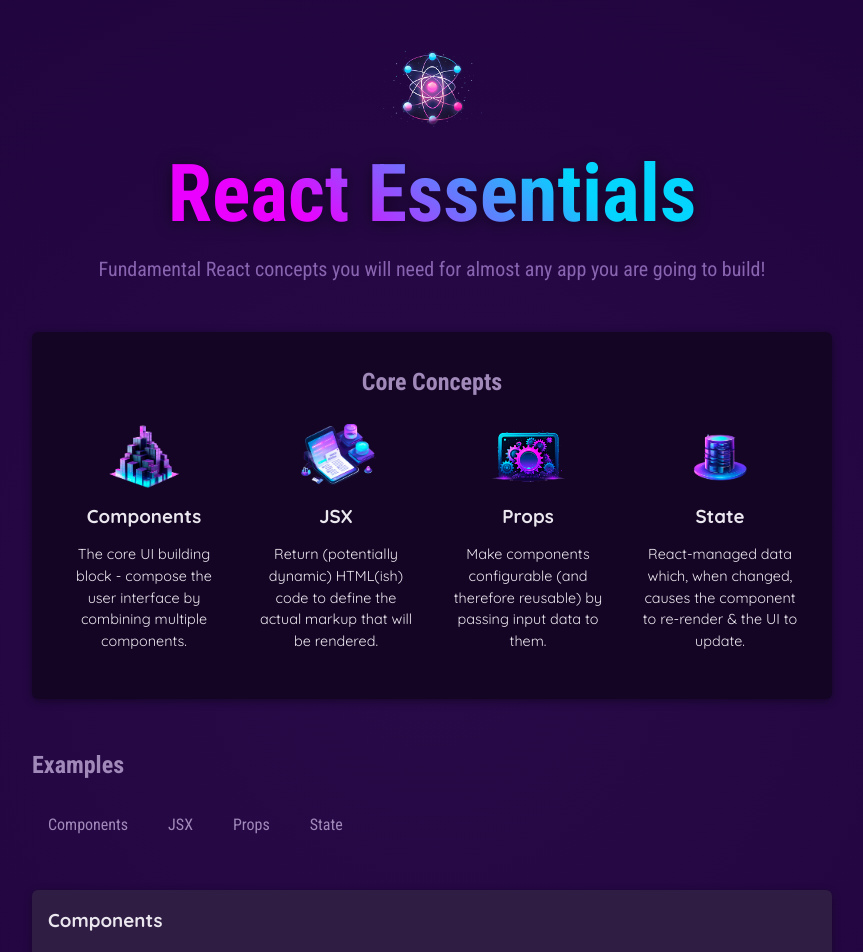
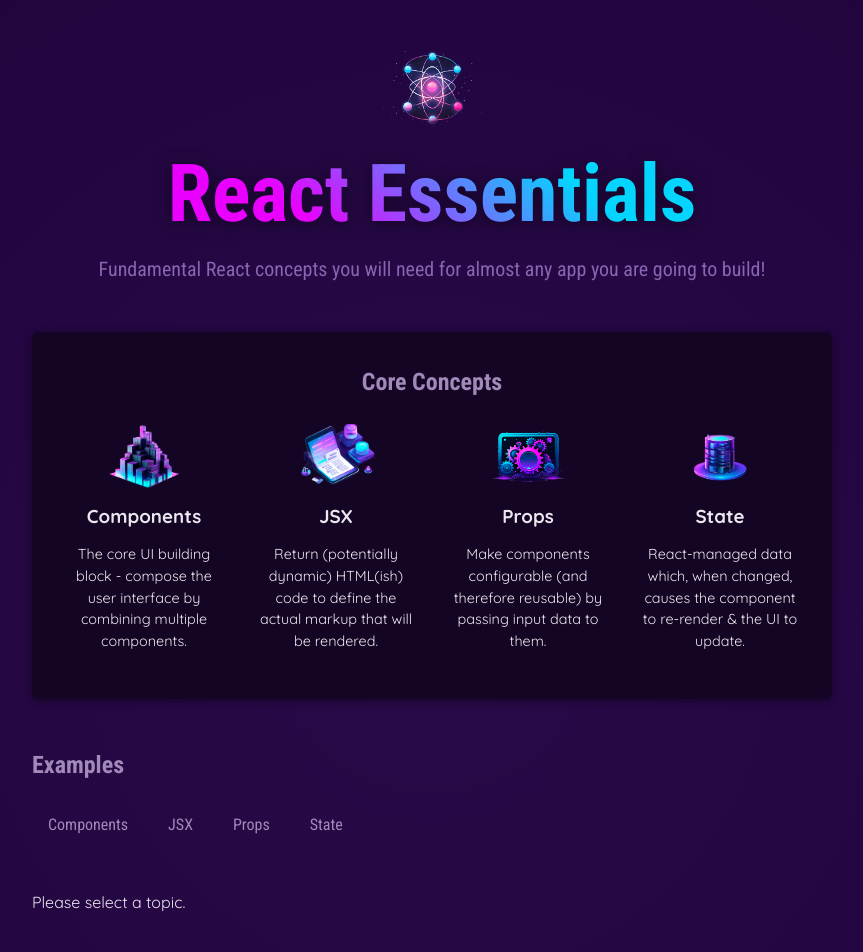
Before and after one commit to jenny-1ee/TIL, a React (Vite) app in the folder lectures/udemy-react-complete-guide/01-react-essentials/: page / in a window 1280 px wide. Shown: the top 952 px of the page, without its empty margins (208-1071 px from the left). Built offline with nearby package versions, Linux system fonts and the light colour scheme.

Commit message:
feat: 조건적 컨텐츠 렌더링

```diff
--- a/lectures/udemy-react-complete-guide/01-react-essentials/src/App.jsx
+++ b/lectures/udemy-react-complete-guide/01-react-essentials/src/App.jsx
@@ -7,12 +7,26 @@
 import { EXAMPLES } from "./data.js";
 
 function App() {
-  const [selectedTopic, setSelectedTopic] = useState("components");
+  const [selectedTopic, setSelectedTopic] = useState();
 
   function handleSelect(selectedButton) {
     // selectedButton => 'components', 'jsx', 'props', 'state'
     setSelectedTopic(selectedButton);
     console.log(selectedTopic);
+  }
+
+  let tabContent = <p>Please select a topic.</p>;
+
+  if (selectedTopic) {
+    tabContent = (
+      <div id="tab-content">
+        <h3>{EXAMPLES[selectedTopic].title}</h3>
+        <p>{EXAMPLES[selectedTopic].description}</p>
+        <pre>
+          <code>{EXAMPLES[selectedTopic].code}</code>
+        </pre>
+      </div>
+    );
   }
 
   return (
@@ -39,13 +53,7 @@
             <TabButton onSelect={() => handleSelect("state")}>State</TabButton>
           </menu>
         </section>
-        <div id="tab-content">
-          <h3>{EXAMPLES[selectedTopic].title}</h3>
-          <p>{EXAMPLES[selectedTopic].description}</p>
-          <pre>
-            <code>{EXAMPLES[selectedTopic].code}</code>
-          </pre>
-        </div>
+        {tabContent}
       </main>
     </div>
   );
```
